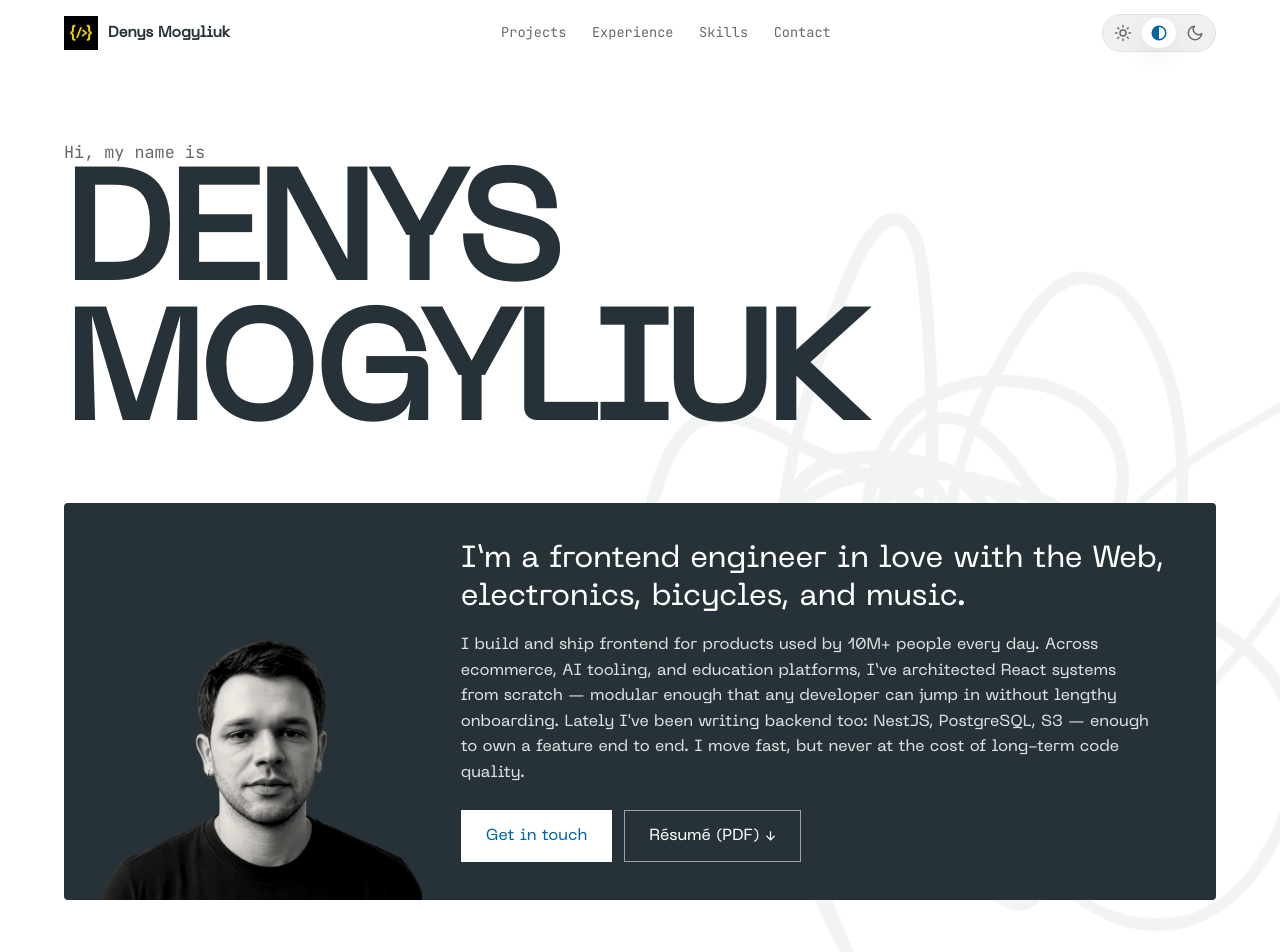
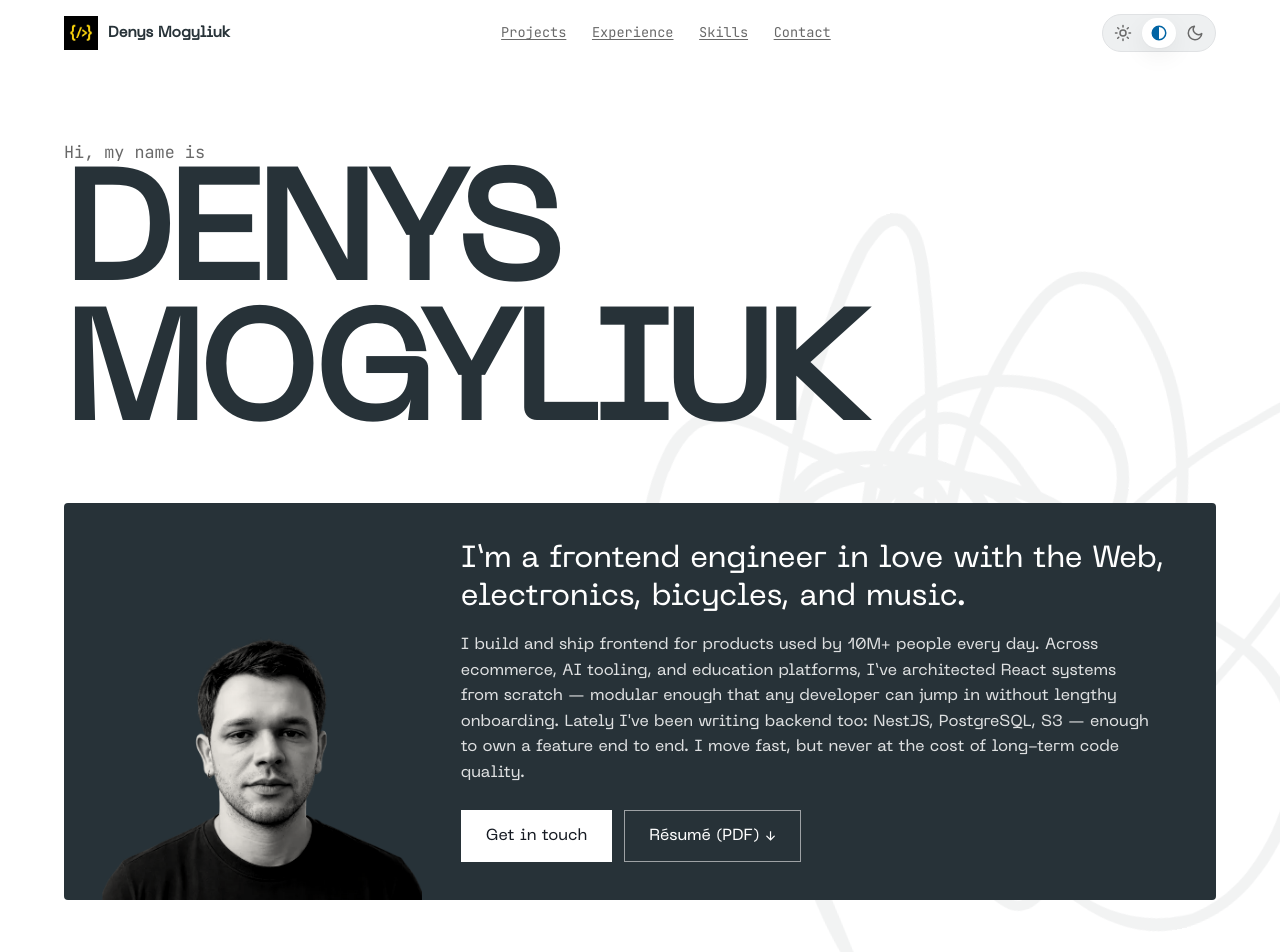
Before and after one commit to Denysmogyliuk/denysmogyliuk.github.io, a React (Vite) app: page / in a window 1280 px wide. Shown: the top 952 px of the page. Built offline with nearby package versions, Linux system fonts and the light colour scheme.

Commit message:
add: update color scheme

```diff
--- a/src/App.tsx
+++ b/src/App.tsx
@@ -36,12 +36,9 @@ export default function App() {
     )
     elements.forEach((el) => observer.observe(el))
 
-    // Reveal anchor targets immediately so navigation never lands on hidden content.
     revealHashTarget()
     window.addEventListener('hashchange', revealHashTarget)
 
-    // SPA deep-link: the target element only exists after React mounts, so the
-    // browser's initial hash scroll is a no-op — perform it ourselves.
     if (window.location.hash) {
       const target = document.getElementById(window.location.hash.slice(1))
       if (target) requestAnimationFrame(() => target.scrollIntoView({ behavior: 'auto' }))
--- a/src/components/Header/Header.module.css
+++ b/src/components/Header/Header.module.css
@@ -50,7 +50,7 @@
   font-family: var(--font-mono);
   font-size: 0.85rem;
   color: var(--text-muted);
-  text-decoration: none;
+  text-decoration: underline;
   transition: color 0.15s ease;
 }
 .navLink:hover {
--- a/src/components/Hero/Hero.module.css
+++ b/src/components/Hero/Hero.module.css
@@ -41,7 +41,7 @@
   padding: var(--pad);
   padding-bottom: 0;
   border-radius: 0;
-  background: #273238;
+  background: var(--hero-card-bg);
   overflow: hidden;
   border-radius: 0.25rem;
 }
@@ -70,7 +70,7 @@
 }
 
 .cardBody {
-  color: #fff;
+  color: var(--color-white);
   padding-bottom: var(--pad);
 }
 
@@ -90,7 +90,7 @@
 .intro {
   font-size: clamp(0.92rem, 1.3vw, 1rem);
   line-height: 1.6;
-  color: rgba(255, 255, 255, 0.85);
+  color: color-mix(in srgb, var(--color-white) 85%, transparent);
   max-width: 60ch;
   margin-bottom: 24px;
 }
--- a/src/components/Link/Link.module.css
+++ b/src/components/Link/Link.module.css
@@ -40,9 +40,9 @@
 }
 
 .primary {
-  background: #fff;
-  color: var(--accent-strong);
-  border: 1px solid #fff;
+  background: var(--color-white);
+  color: var(--color-black);
+  border: 1px solid var(--color-white);
   transition: transform 0.15s ease, opacity 0.15s ease;
 }
 .primary:hover {
@@ -51,13 +51,13 @@
 
 .secondary {
   background: transparent;
-  color: #fff;
-  border: 1px solid rgba(255, 255, 255, 0.55);
+  color: var(--color-white);
+  border: 1px solid color-mix(in srgb, var(--color-white) 55%, transparent);
   transition: background-color 0.15s ease, border-color 0.15s ease;
 }
 .secondary:hover {
-  background: rgba(255, 255, 255, 0.14);
-  border-color: #fff;
+  background: color-mix(in srgb, var(--color-white) 14%, transparent);
+  border-color: var(--color-white);
 }
 
 @media (prefers-reduced-motion: reduce) {
--- a/src/components/MobileMenu/MobileMenu.module.css
+++ b/src/components/MobileMenu/MobileMenu.module.css
@@ -23,7 +23,6 @@
   display: block;
 }
 
-/* ---- icon animation ---- */
 .iconMenu,
 .iconClose {
   transition: opacity 0.2s ease, transform 0.2s ease;
@@ -47,7 +46,6 @@
   pointer-events: auto;
 }
 
-/* ---- menu panel ---- */
 .mobileNav {
   position: absolute;
   top: 100%;
--- a/src/components/ProjectCard/ProjectCard.tsx
+++ b/src/components/ProjectCard/ProjectCard.tsx
@@ -13,7 +13,6 @@ type ProjectCardProps = {
 }
 
 export function ProjectCard({ project, index = 0 }: ProjectCardProps) {
-  // Light stagger so a row of cards cascades in rather than popping together.
   const style = { animationDelay: `${(index % 3) * 90}ms` } as CSSProperties
 
   return (
--- a/src/hooks/useScrollBorder.ts
+++ b/src/hooks/useScrollBorder.ts
@@ -1,10 +1,5 @@
 import { useEffect, useRef } from 'react'
 
-/**
- * Returns a ref to attach to an element.
- * Sets --border-opacity CSS variable (0→1) based on scroll progress
- * from 0 to `maxScroll` pixels.
- */
 export function useScrollBorder<T extends HTMLElement>(maxScroll = 100) {
   const ref = useRef<T>(null)
 
--- a/src/index.css
+++ b/src/index.css
@@ -13,8 +13,10 @@
   font-display: swap;
 }
 
+
 :root {
-  /* Palette adapted from web-standards.ru (light theme) */
+  --color-white: #ffffff;
+  --color-black: #151a22;
   --accent: #0064a4;
   --accent-strong: #0064a4;
   --accent-contrast: #ffffff;
@@ -28,6 +30,8 @@
   --header-border-rgb: 39, 50, 56;
   --tag-bg: #def3f6;
   --tag-text: #0064a4;
+
+  --hero-card-bg: #273238;
 
   --shadow: 0 1px 2px rgba(20, 20, 40, 0.04), 0 8px 24px rgba(20, 20, 40, 0.06);
 
@@ -43,7 +47,6 @@
 
 @media (prefers-color-scheme: dark) {
   :root:not([data-theme]) {
-    /* Palette adapted from web-standards.ru (dark theme) */
     --accent: #539dd4;
     --accent-strong: #539dd4;
     --accent-contrast: #0f1520;
@@ -63,7 +66,6 @@
 }
 
 :root[data-theme='dark'] {
-  /* Palette adapted from web-standards.ru (dark theme) */
   --accent: #539dd4;
   --accent-strong: #539dd4;
   --accent-contrast: #0f1520;
--- a/tsconfig.app.json
+++ b/tsconfig.app.json
@@ -7,7 +7,6 @@
     "types": ["vite/client"],
     "skipLibCheck": true,
 
-    /* Bundler mode */
     "moduleResolution": "bundler",
     "allowImportingTsExtensions": true,
     "verbatimModuleSyntax": true,
@@ -15,7 +14,6 @@
     "noEmit": true,
     "jsx": "react-jsx",
 
-    /* Linting */
     "noUnusedLocals": true,
     "noUnusedParameters": true,
     "erasableSyntaxOnly": true,
--- a/tsconfig.node.json
+++ b/tsconfig.node.json
@@ -7,14 +7,12 @@
     "types": ["node"],
     "skipLibCheck": true,
 
-    /* Bundler mode */
     "moduleResolution": "bundler",
     "allowImportingTsExtensions": true,
     "verbatimModuleSyntax": true,
     "moduleDetection": "force",
     "noEmit": true,
 
-    /* Linting */
     "noUnusedLocals": true,
     "noUnusedParameters": true,
     "erasableSyntaxOnly": true,
--- a/vite.config.ts
+++ b/vite.config.ts
@@ -2,8 +2,6 @@ import { defineConfig } from 'vite'
 import react from '@vitejs/plugin-react'
 import svgr from 'vite-plugin-svgr'
 
-// Deployed at the GitHub Pages root (denysmogyliuk.github.io), so base is '/'.
-// https://vite.dev/config/
 export default defineConfig({
   base: '/',
   plugins: [react(), svgr()],
```
